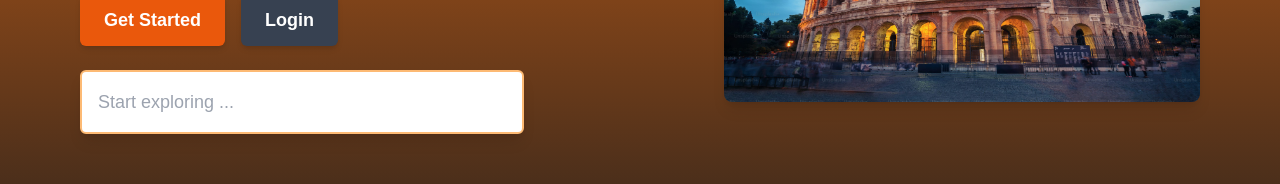
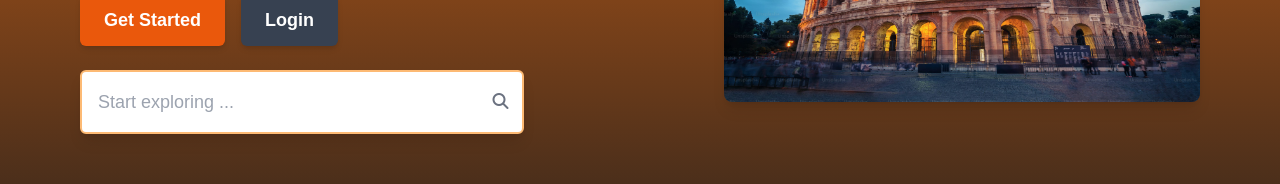
Before and after one commit to VishalBhat07/HistoraXplore, a React (Vite) app in the folder frontend/: page / in a window 1280 px wide. Shown: the part 525-709 px from the top of the page. Built offline with nearby package versions, Linux system fonts and the light colour scheme; a web font is replaced by a local one.

Commit message:
Updated styles and added favicon

```diff
--- a/frontend/index.html
+++ b/frontend/index.html
@@ -2,7 +2,7 @@
 <html lang="en">
   <head>
     <meta charset="UTF-8" />
-    <link rel="icon" type="image/svg+xml" href="/vite.svg" />
+    <link rel="icon" href="./public/favicon.png" />
     <meta name="viewport" content="width=device-width, initial-scale=1.0" />
     <title>Histora Xplore</title>
   </head>
--- a/frontend/package.json
+++ b/frontend/package.json
@@ -10,6 +10,7 @@
     "preview": "vite preview"
   },
   "dependencies": {
+    "@fortawesome/fontawesome-free": "^6.7.1",
     "@fortawesome/fontawesome-svg-core": "^6.7.1",
     "@fortawesome/react-fontawesome": "^0.2.2",
     "@headlessui/react": "^2.2.0",
--- a/frontend/src/App.jsx
+++ b/frontend/src/App.jsx
@@ -7,6 +7,7 @@ import Explore from "./pages/Explore/Explore";
 import Discuss from "./pages/Discuss/Discuss";
 import About from "./pages/About/About";
 import Contact from "./pages/Contact/Contact";
+import '@fortawesome/fontawesome-free/css/all.min.css';
 
 function App() {
   return (
--- a/frontend/src/components/Footer/Footer.jsx
+++ b/frontend/src/components/Footer/Footer.jsx
@@ -1,4 +1,5 @@
 import React from "react";
+import { Link } from "react-router-dom";
 import "./Footer.css";
 
 const Footer = () => {
@@ -7,7 +8,8 @@ const Footer = () => {
       <div className="footer-content">
         <div className="footer-content-left">
           <p>
-            Dive into the rich tapestry of history with <strong>Histora Xplore</strong>. Our platform brings the past to
+            Dive into the rich tapestry of history with{" "}
+            <strong>Histora Xplore</strong>. Our platform brings the past to
             life, offering immersive insights into historical events, cultures,
             and places.
             <br />
@@ -43,10 +45,38 @@ const Footer = () => {
         <div className="footer-content-center">
           <h2>EXPLORE</h2>
           <ul>
-            <li>Home</li>
-            <li>About Us</li>
-            <li>Explore History</li>
-            <li>Terms & Policies</li>
+            <li>
+              <Link
+                to={"/"}
+                onClick={() => window.scrollTo({ top: 0, behavior: "smooth" })}
+              >
+                Home
+              </Link>
+            </li>
+            <li>
+              <Link
+                to={"/about"}
+                onClick={() => window.scrollTo({ top: 0, behavior: "smooth" })}
+              >
+                About Us
+              </Link>
+            </li>
+            <li>
+              <Link
+                to={"/explore"}
+                onClick={() => window.scrollTo({ top: 0, behavior: "smooth" })}
+              >
+                Explore History
+              </Link>
+            </li>
+            <li>
+              <Link
+                to={"/"}
+                onClick={() => window.scrollTo({ top: 0, behavior: "smooth" })}
+              >
+                Terms & Policies
+              </Link>
+            </li>
           </ul>
         </div>
         <div className="footer-content-right">
--- a/frontend/src/components/Hero/Hero.jsx
+++ b/frontend/src/components/Hero/Hero.jsx
@@ -1,7 +1,32 @@
-import React from "react";
+import React, { useState } from "react";
 import historyImage from "../../assets/history.jpeg";
 
 function HeroSection() {
+  const [searchQuery, setSearchQuery] = useState("");
+
+  // Function to handle API call
+  const handleSearch = async () => {
+    console.log(searchQuery);
+    if (!searchQuery.trim()) {
+      alert("Type something first !!");
+      return;
+    }
+    try {
+      const response = await fetch("https://example.com/api/search", {
+        method: "POST", // Change to GET if required by your API
+        headers: {
+          "Content-Type": "application/json",
+        },
+        body: JSON.stringify({ query: searchQuery }),
+      });
+      const data = await response.json();
+      console.log("Search Results:", data);
+      // Handle the API response (e.g., display results)
+    } catch (error) {
+      console.error("Error during API call:", error);
+    }
+  };
+
   return (
     <section className="min-h-screen bg-gradient-to-b from-orange-500 to-[#1c1c1c]">
       <div className="section-container min-h-screen flex flex-col md:flex-row gap-10 items-center justify-center">
@@ -17,11 +42,20 @@ function HeroSection() {
               Login
             </button>
           </div>
-          <input
-            type="text"
-            placeholder="Start exploring ..."
-            className="w-full md:w-120 p-4 text-lg border-2 border-orange-300 rounded-md focus:outline-none focus:ring-2 focus:ring-orange-500 shadow-lg"
-          />
+          <div className="relative w-full md:w-120">
+            <input
+              type="text"
+              placeholder="Start exploring ..."
+              className="text-slate-950 w-full p-4 text-lg border-2 border-orange-300 rounded-md focus:outline-none focus:ring-2 focus:ring-orange-500 shadow-lg"
+              value={searchQuery}
+              onChange={(e) => setSearchQuery(e.target.value)}
+            />
+            <span className="absolute inset-y-0 right-4 flex items-center text-gray-500">
+              <button onClick={handleSearch}>
+                <i className="fas fa-search"></i>
+              </button>
+            </span>
+          </div>
         </div>
         <div className="right-section p-8 md:p-20">
           <img
```
Also changed, not shown: frontend/public/favicon.png (added), 1 other file (tests, documents, lock files or other folders).
